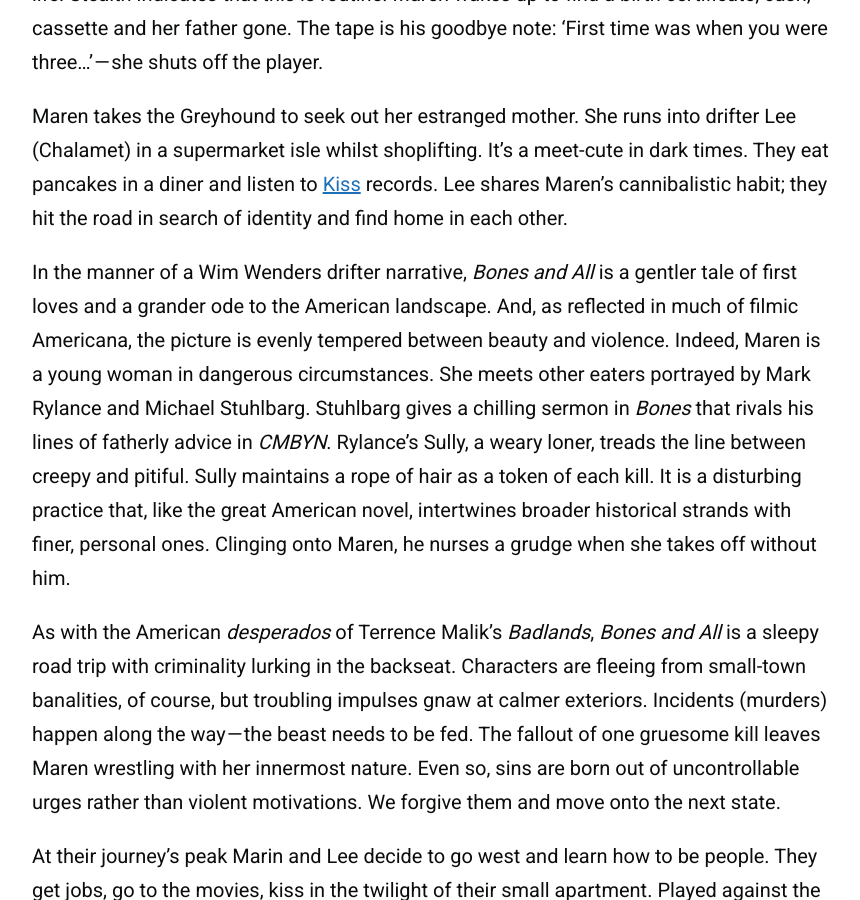
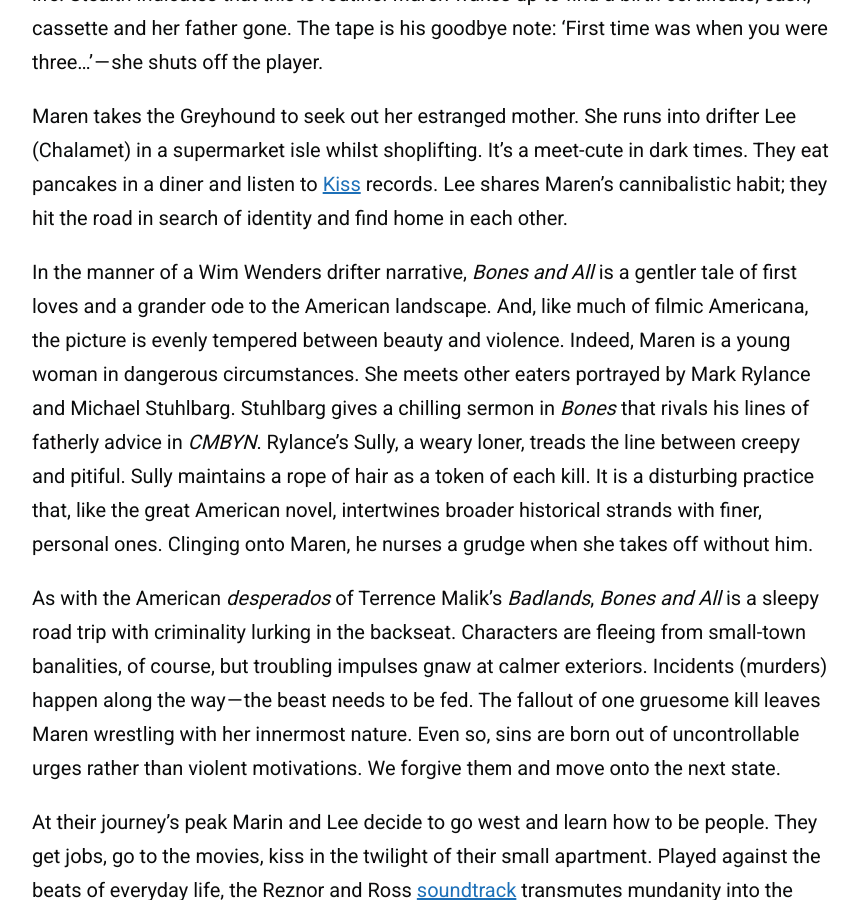
Before and after one commit to zoeurl/zoedowney.github.io, a Jekyll site: the page built from _posts/2023-08-07-bones-and-all.md, in a window 1280 px wide and 900 px high, scrolled down 1433 px. Shown: the whole window, without its empty margins (208-1068 px from the left). Built offline with Jekyll 4.4.1, drawn with Linux system fonts in a browser that asks for light colours.

Commit message:
Update 2023-08-07-bones-and-all.md

```diff
--- a/_posts/2023-08-07-bones-and-all.md
+++ b/_posts/2023-08-07-bones-and-all.md
@@ -18,7 +18,7 @@
 
 Maren takes the Greyhound to seek out her estranged mother. She runs into drifter Lee (Chalamet) in a supermarket isle whilst shoplifting. It’s a meet-cute in dark times. They eat pancakes in a diner and listen to [Kiss](https://www.youtube.com/watch?v=Gcj34XixuYg&ab_channel=KissVEVO) records. Lee shares Maren’s cannibalistic habit; they hit the road in search of identity and find home in each other.
 
-In the manner of a Wim Wenders drifter narrative, _Bones and All_ is a gentler tale of first loves and a grander ode to the American landscape. And, as reflected in much of filmic Americana, the picture is evenly tempered between beauty and violence. Indeed, Maren is a young woman in dangerous circumstances. She meets other eaters portrayed by Mark Rylance and Michael Stuhlbarg. Stuhlbarg gives a chilling sermon in _Bones_ that rivals his lines of fatherly advice in _CMBYN_. Rylance’s Sully, a weary loner, treads the line between creepy and pitiful. Sully maintains a rope of hair as a token of each kill. It is a disturbing practice that, like the great American novel, intertwines broader historical strands with finer, personal ones. Clinging onto Maren, he nurses a grudge when she takes off without him.
+In the manner of a Wim Wenders drifter narrative, _Bones and All_ is a gentler tale of first loves and a grander ode to the American landscape. And, like much of filmic Americana, the picture is evenly tempered between beauty and violence. Indeed, Maren is a young woman in dangerous circumstances. She meets other eaters portrayed by Mark Rylance and Michael Stuhlbarg. Stuhlbarg gives a chilling sermon in _Bones_ that rivals his lines of fatherly advice in _CMBYN_. Rylance’s Sully, a weary loner, treads the line between creepy and pitiful. Sully maintains a rope of hair as a token of each kill. It is a disturbing practice that, like the great American novel, intertwines broader historical strands with finer, personal ones. Clinging onto Maren, he nurses a grudge when she takes off without him.
 
 As with the American _desperados_ of Terrence Malik's _Badlands_, _Bones and All_ is a sleepy road trip with criminality lurking in the backseat. Characters are fleeing from small-town banalities, of course, but troubling impulses gnaw at calmer exteriors. Incidents (murders) happen along the way — the beast needs to be fed. The fallout of one gruesome kill leaves Maren wrestling with her innermost nature. Even so, sins are born out of uncontrollable urges rather than violent motivations. We forgive them and move onto the next state.
 
```
